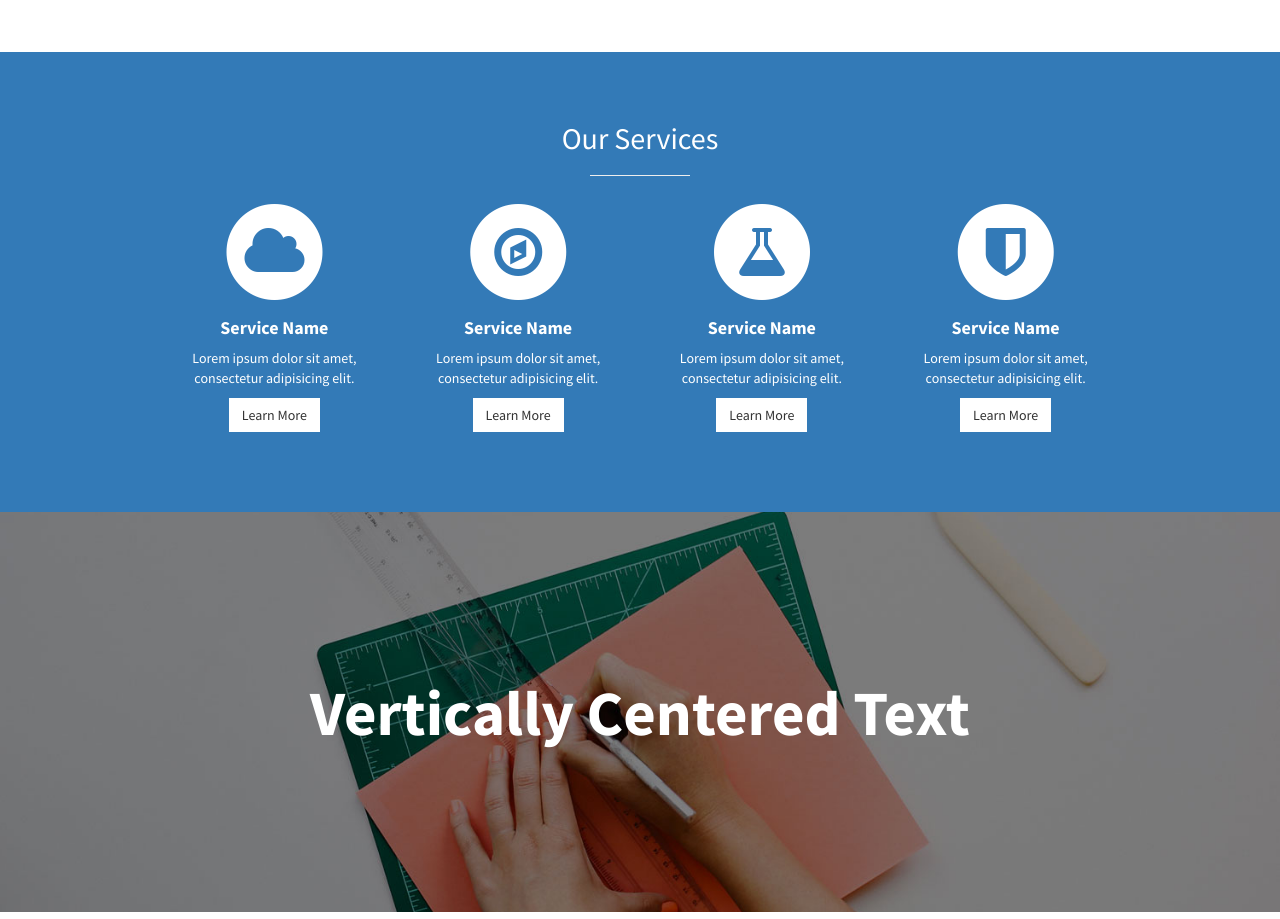
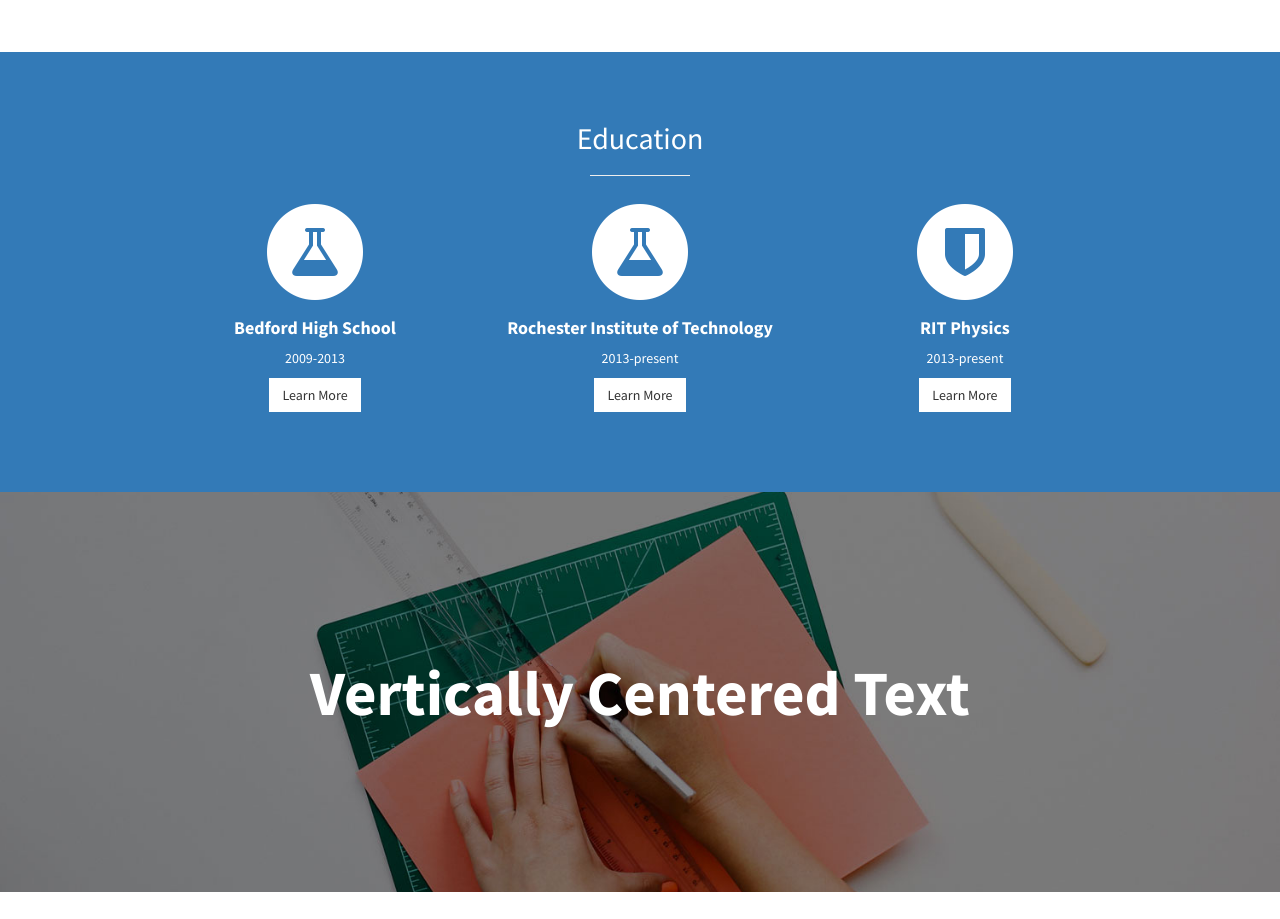
Before and after one commit to georgiosauce/georgiosauce.github.io, a plain HTML site: page index.html in a window 1280 px wide. Shown: the part 960-1879 px from the top of the page. Drawn offline with Linux system fonts and the light colour scheme.

Commit message:
Education

```diff
--- a/index.html
+++ b/index.html
@@ -10,6 +10,7 @@
     <meta name="author" content="">
 
     <title>George McMurdy</title>
+    <link rel="shortcut icon" href="img/favicon.png"/>
 
     <!-- Bootstrap Core CSS -->
     <link href="css/bootstrap.min.css" rel="stylesheet">
@@ -89,59 +90,46 @@
         <div class="container">
             <div class="row text-center">
                 <div class="col-lg-10 col-lg-offset-1">
-                    <h2>Our Services</h2>
+                    <h2>Education</h2>
                     <hr class="small">
                     <div class="row">
-                        <div class="col-md-3 col-sm-6">
-                            <div class="service-item">
-                                <span class="fa-stack fa-4x">
-                                <i class="fa fa-circle fa-stack-2x"></i>
-                                <i class="fa fa-cloud fa-stack-1x text-primary"></i>
-                            </span>
-                                <h4>
-                                    <strong>Service Name</strong>
-                                </h4>
-                                <p>Lorem ipsum dolor sit amet, consectetur adipisicing elit.</p>
-                                <a href="#" class="btn btn-light">Learn More</a>
-                            </div>
-                        </div>
-                        <div class="col-md-3 col-sm-6">
-                            <div class="service-item">
-                                <span class="fa-stack fa-4x">
-                                <i class="fa fa-circle fa-stack-2x"></i>
-                                <i class="fa fa-compass fa-stack-1x text-primary"></i>
-                            </span>
-                                <h4>
-                                    <strong>Service Name</strong>
-                                </h4>
-                                <p>Lorem ipsum dolor sit amet, consectetur adipisicing elit.</p>
-                                <a href="#" class="btn btn-light">Learn More</a>
-                            </div>
-                        </div>
-                        <div class="col-md-3 col-sm-6">
+                        <div class="col-sm-4">
                             <div class="service-item">
                                 <span class="fa-stack fa-4x">
                                 <i class="fa fa-circle fa-stack-2x"></i>
                                 <i class="fa fa-flask fa-stack-1x text-primary"></i>
                             </span>
                                 <h4>
-                                    <strong>Service Name</strong>
+                                    <strong>Bedford High School</strong>
                                 </h4>
-                                <p>Lorem ipsum dolor sit amet, consectetur adipisicing elit.</p>
-                                <a href="#" class="btn btn-light">Learn More</a>
+                                <p>2009-2013</p>
+                                <a href="http://www.bedfordhighschool.org/" target="_blank" class="btn btn-light">Learn More</a>
                             </div>
                         </div>
-                        <div class="col-md-3 col-sm-6">
+                        <div class="col-sm-4">
+                            <div class="service-item">
+                                <span class="fa-stack fa-4x">
+                                <i class="fa fa-circle fa-stack-2x"></i>
+                                <i class="fa fa-flask fa-stack-1x text-primary"></i>
+                            </span>
+                                <h4>
+                                    <strong>Rochester Institute of Technology</strong>
+                                </h4>
+                                <p>2013-present</p>
+                                <a href="http://www.rit.edu/" target="_blank" class="btn btn-light">Learn More</a>
+                            </div>
+                        </div>
+                        <div class="col-sm-4">
                             <div class="service-item">
                                 <span class="fa-stack fa-4x">
                                 <i class="fa fa-circle fa-stack-2x"></i>
                                 <i class="fa fa-shield fa-stack-1x text-primary"></i>
                             </span>
                                 <h4>
-                                    <strong>Service Name</strong>
+                                    <strong>RIT Physics</strong>
                                 </h4>
-                                <p>Lorem ipsum dolor sit amet, consectetur adipisicing elit.</p>
-                                <a href="#" class="btn btn-light">Learn More</a>
+                                <p>2013-present</p>
+                                <a href="https://www.rit.edu/~w-physic/" target="_blank" class="btn btn-light">Learn More</a>
                             </div>
                         </div>
                     </div>
```
Also changed, not shown: img/favicon.png (added).
